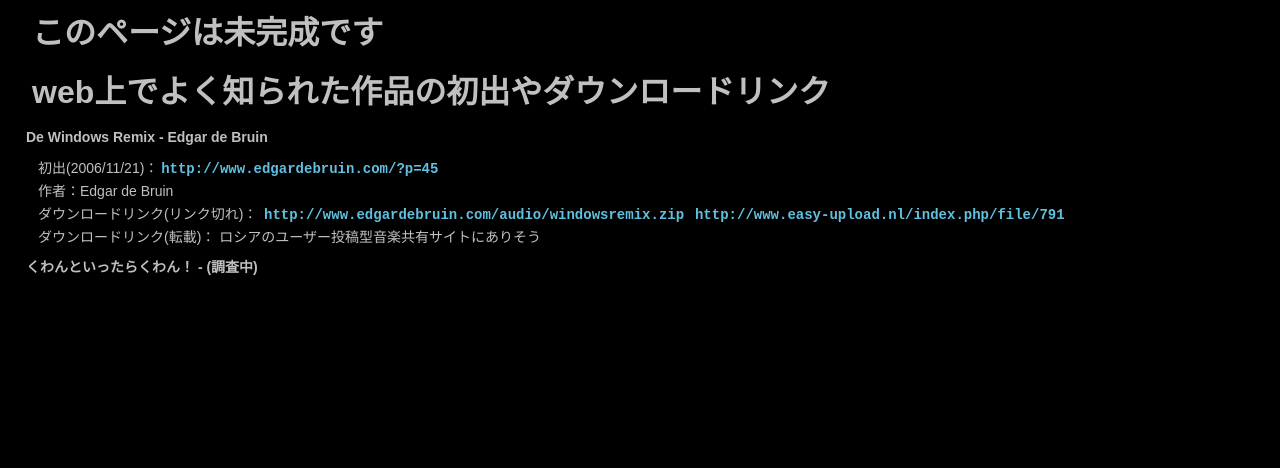
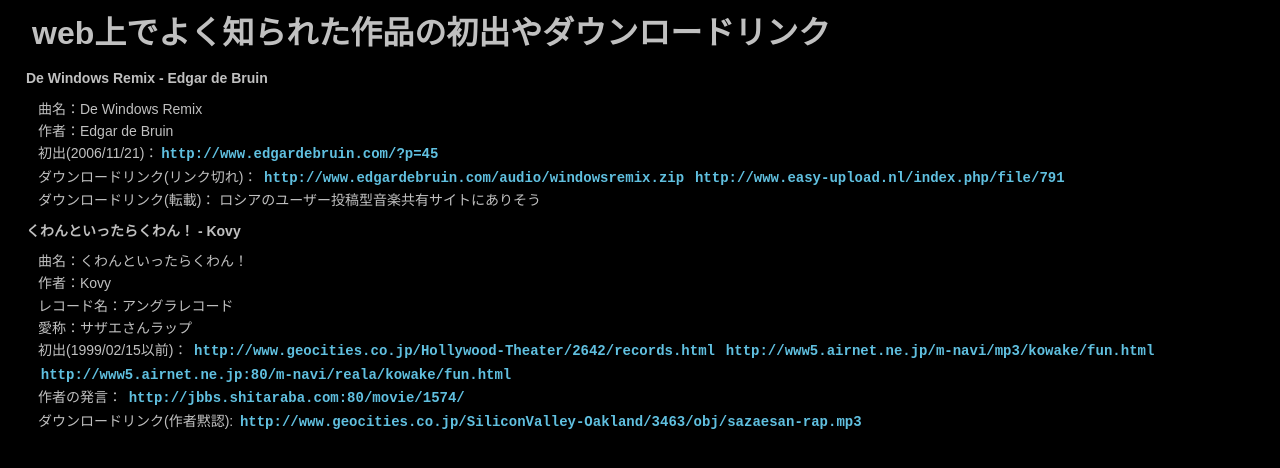
Before and after one commit to ysy-255/ysy-255.github.io, a plain HTML site: page pages/0002.html in a window 1280 px wide. Drawn offline with Linux system fonts and the light colour scheme.

Commit message:
2025/04/29の更新

```diff
--- a/pages/0002.html
+++ b/pages/0002.html
@@ -7,11 +7,11 @@
 	<link rel="stylesheet" href="/css/default.css">
 </head>
 <body>
-	<h1>このページは未完成です</h1>
 	<h1>web上でよく知られた作品の初出やダウンロードリンク</h1>
 	<h4>De Windows Remix - Edgar de Bruin</h4>
+	<p>曲名：De Windows Remix</p>
+	<p>作者：Edgar de Bruin</p>
 	<p>初出(2006/11/21)：<a href="https://web.archive.org/web/0/http://www.edgardebruin.com/?p=45" target="_blank">http://www.edgardebruin.com/?p=45</a></p>
-	<p>作者：Edgar de Bruin</p>
 	<p>ダウンロードリンク(リンク切れ)：
 		<a href="https://web.archive.org/web/0/http://www.edgardebruin.com/audio/windowsremix.zip" target="_blank">http://www.edgardebruin.com/audio/windowsremix.zip</a>
 		<a href="https://web.archive.org/web/0/http://www.easy-upload.nl/index.php/file/791" target="_blank">http://www.easy-upload.nl/index.php/file/791</a>
@@ -20,6 +20,21 @@
 		ロシアのユーザー投稿型音楽共有サイトにありそう
 	</p>
 
-	<h4>くわんといったらくわん！ - (調査中)</h4>
+	<h4>くわんといったらくわん！ - Kovy</h4>
+	<p>曲名：くわんといったらくわん！</p>
+	<p>作者：Kovy</p>
+	<p>レコード名：アングラレコード</p>
+	<p>愛称：サザエさんラップ</p>
+	<p>初出(1999/02/15以前)：
+		<a href="https://web.archive.org/web/0/http://www.geocities.co.jp/Hollywood-Theater/2642/records.html">http://www.geocities.co.jp/Hollywood-Theater/2642/records.html</a>
+		<a href="https://web.archive.org/web/0/http://www5.airnet.ne.jp/m-navi/mp3/kowake/fun.html">http://www5.airnet.ne.jp/m-navi/mp3/kowake/fun.html</a>
+		<a href="https://web.archive.org/web/0/http://www5.airnet.ne.jp:80/m-navi/reala/kowake/fun.html">http://www5.airnet.ne.jp:80/m-navi/reala/kowake/fun.html</a>
+	</p>
+	<p>作者の発言：
+		<a href="https://web.archive.org/web/20040614175430/http://jbbs.shitaraba.com/movie/1574/#5">http://jbbs.shitaraba.com:80/movie/1574/</a>
+	</p>
+	<p>ダウンロードリンク(作者黙認):
+		<a href="https://web.archive.org/web/0/http://www.geocities.co.jp/SiliconValley-Oakland/3463/obj/sazaesan-rap.mp3">http://www.geocities.co.jp/SiliconValley-Oakland/3463/obj/sazaesan-rap.mp3</a>
+	</p>
 </body>
 </html>
```
Also changed, not shown: pages/0003.html (+41 -1 lines).
